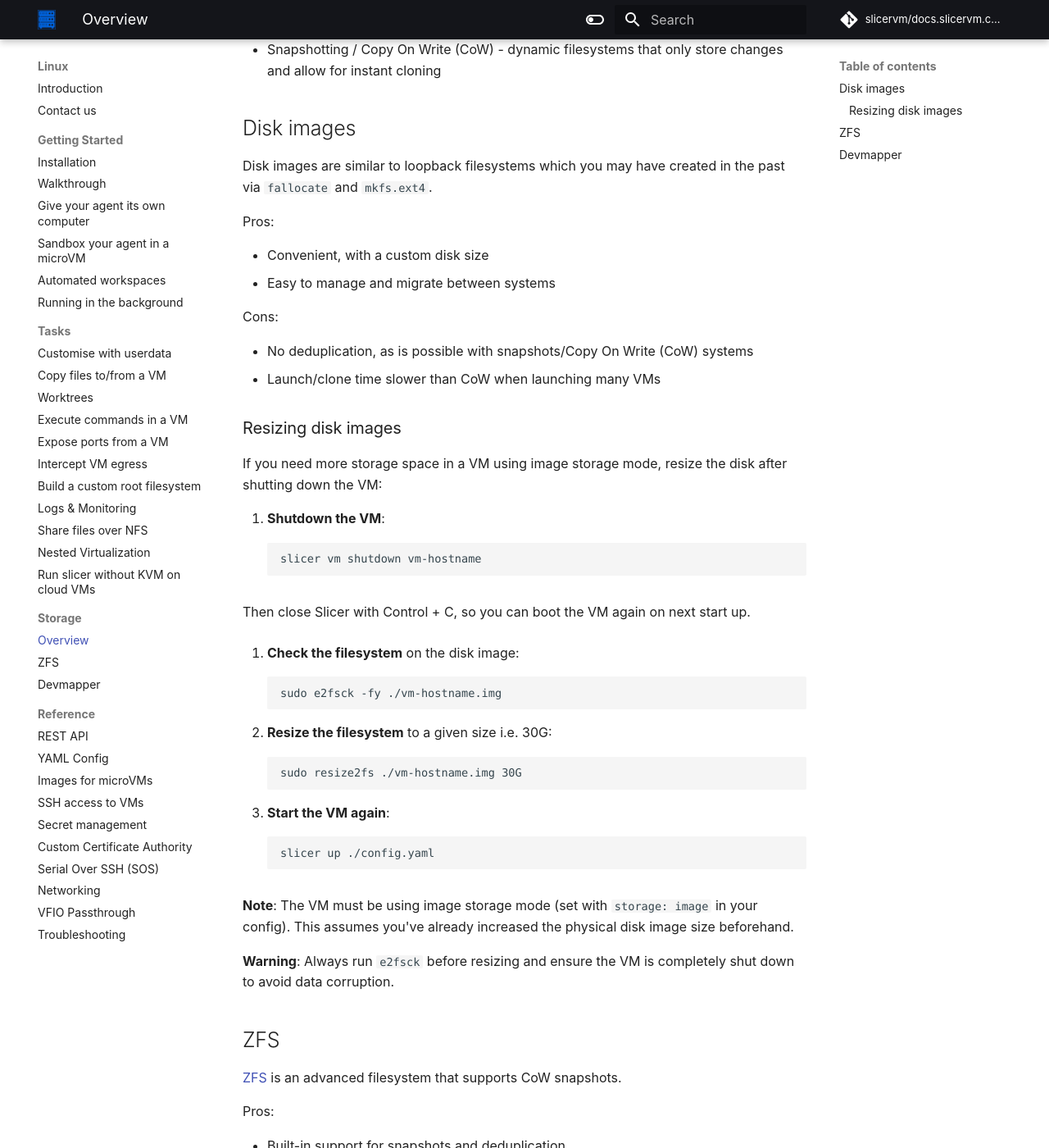
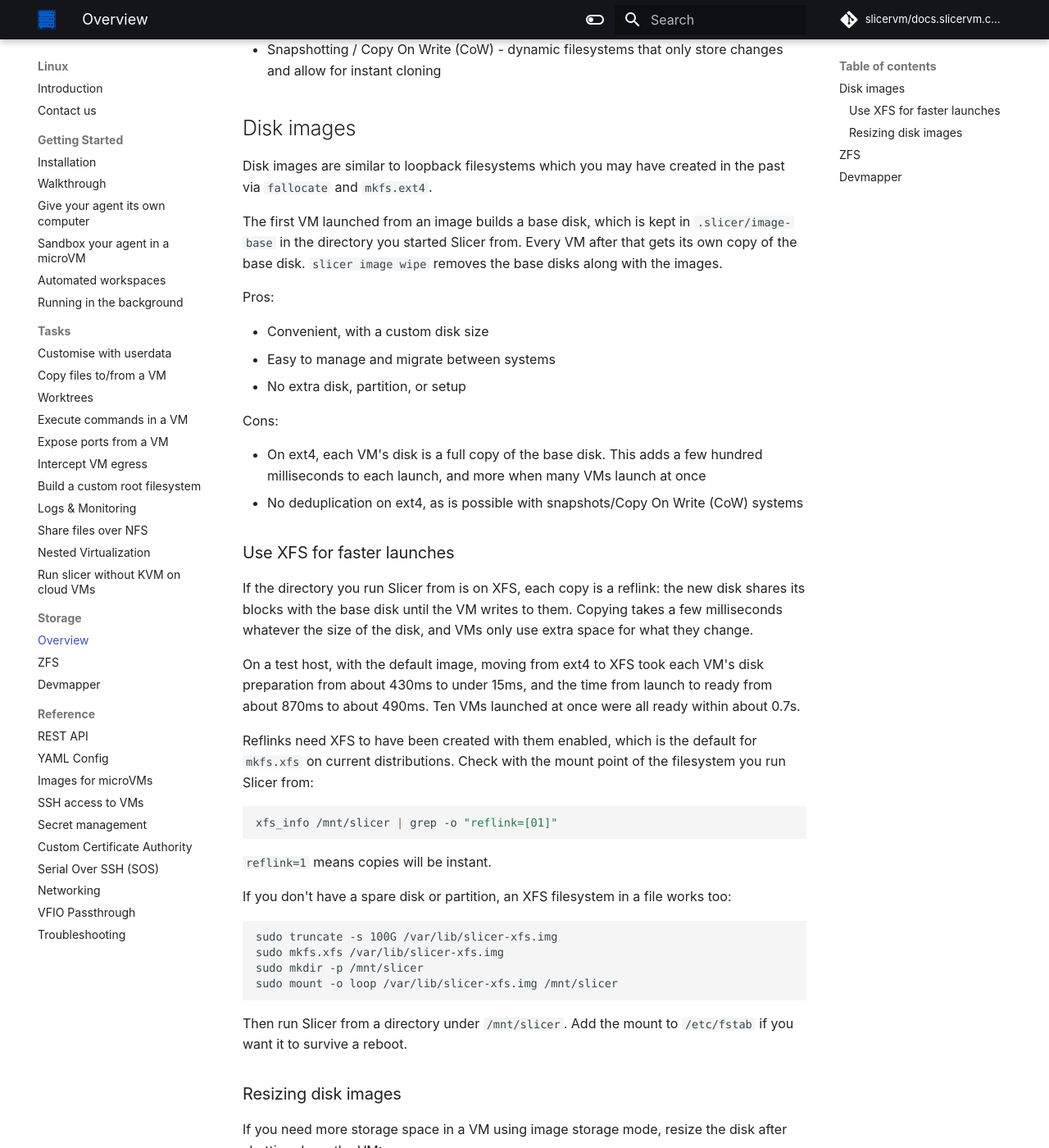
Before and after one commit to slicervm/docs.slicervm.com, an MkDocs documentation site: the page built from docs/storage/overview.md, in a window 1280 px wide and 1400 px high, scrolled down 373 px. Shown: the whole window at 82% size. Built offline with MkDocs 1.6.1 and Material for MkDocs 9.7.7, drawn with Linux system fonts in a browser that asks for light colours; some web fonts are replaced; comment, search, counter and statistics services are not loaded; some of the changed text lies outside the part shown.

Commit message:
Recommend XFS for image storage
Image storage now copies each VM's disk from a cached base disk. On
ext4 that copy is a full data copy of a few hundred milliseconds per
launch; on XFS with reflinks it takes milliseconds and shares blocks.
Explain how the base disk works, show how to check for reflinks, and
how to set up XFS in a file when no spare disk is available.

Signed-off-by: Alex Ellis (OpenFaaS Ltd) <alexellis2@gmail.com>

````diff
--- a/docs/reference/config.md
+++ b/docs/reference/config.md
@@ -87,7 +87,7 @@
 
 | Backend | Notes |
 |---|---|
-| `image` | Disk image cloned from the rootfs. Simplest to set up. Requires `storage_size`. See the [walkthrough](/getting-started/walkthrough). |
+| `image` | Disk image cloned from the rootfs. Simplest to set up. Requires `storage_size`. Launches are fastest when Slicer runs from an [XFS directory](/storage/overview#use-xfs-for-faster-launches). See the [walkthrough](/getting-started/walkthrough). |
 | `devmapper` | Device mapper snapshots. Fastest cloning. See [devmapper docs](/storage/devmapper). |
 | `zfs` | ZFS volumes. See [ZFS docs](/storage/zfs). |
 
--- a/docs/storage/overview.md
+++ b/docs/storage/overview.md
@@ -4,22 +4,50 @@
 
 Disk images were not the first choice for Slicer, initially, only snapshotting filesystems were supported. With a snapshot, the initial filesystem is "unpacked" once - taking anywhere between 30 and 90 seconds, then can be cloned instantly.
 
-* Disk Images - static files allocated on start-up, can take a few seconds to clone the initial disk
+* Disk Images - a file per VM, copied from a base disk that Slicer prepares once per image
 * Snapshotting / Copy On Write (CoW) - dynamic filesystems that only store changes and allow for instant cloning
 
 ## Disk images
 
 Disk images are similar to loopback filesystems which you may have created in the past via `fallocate` and `mkfs.ext4`.
 
+The first VM launched from an image builds a base disk, which is kept in `.slicer/image-base` in the directory you started Slicer from. Every VM after that gets its own copy of the base disk. `slicer image wipe` removes the base disks along with the images.
+
 Pros:
 
 * Convenient, with a custom disk size
 * Easy to manage and migrate between systems
+* No extra disk, partition, or setup
 
 Cons:
 
-* No deduplication, as is possible with snapshots/Copy On Write (CoW) systems
-* Launch/clone time slower than CoW when launching many VMs
+* On ext4, each VM's disk is a full copy of the base disk. This adds a few hundred milliseconds to each launch, and more when many VMs launch at once
+* No deduplication on ext4, as is possible with snapshots/Copy On Write (CoW) systems
+
+### Use XFS for faster launches
+
+If the directory you run Slicer from is on XFS, each copy is a reflink: the new disk shares its blocks with the base disk until the VM writes to them. Copying takes a few milliseconds whatever the size of the disk, and VMs only use extra space for what they change.
+
+On a test host, with the default image, moving from ext4 to XFS took each VM's disk preparation from about 430ms to under 15ms, and the time from launch to ready from about 870ms to about 490ms. Ten VMs launched at once were all ready within about 0.7s.
+
+Reflinks need XFS to have been created with them enabled, which is the default for `mkfs.xfs` on current distributions. Check with the mount point of the filesystem you run Slicer from:
+
+```bash
+xfs_info /mnt/slicer | grep -o "reflink=[01]"
+```
+
+`reflink=1` means copies will be instant.
+
+If you don't have a spare disk or partition, an XFS filesystem in a file works too:
+
+```bash
+sudo truncate -s 100G /var/lib/slicer-xfs.img
+sudo mkfs.xfs /var/lib/slicer-xfs.img
+sudo mkdir -p /mnt/slicer
+sudo mount -o loop /var/lib/slicer-xfs.img /mnt/slicer
+```
+
+Then run Slicer from a directory under `/mnt/slicer`. Add the mount to `/etc/fstab` if you want it to survive a reboot.
 
 ### Resizing disk images
 
````
